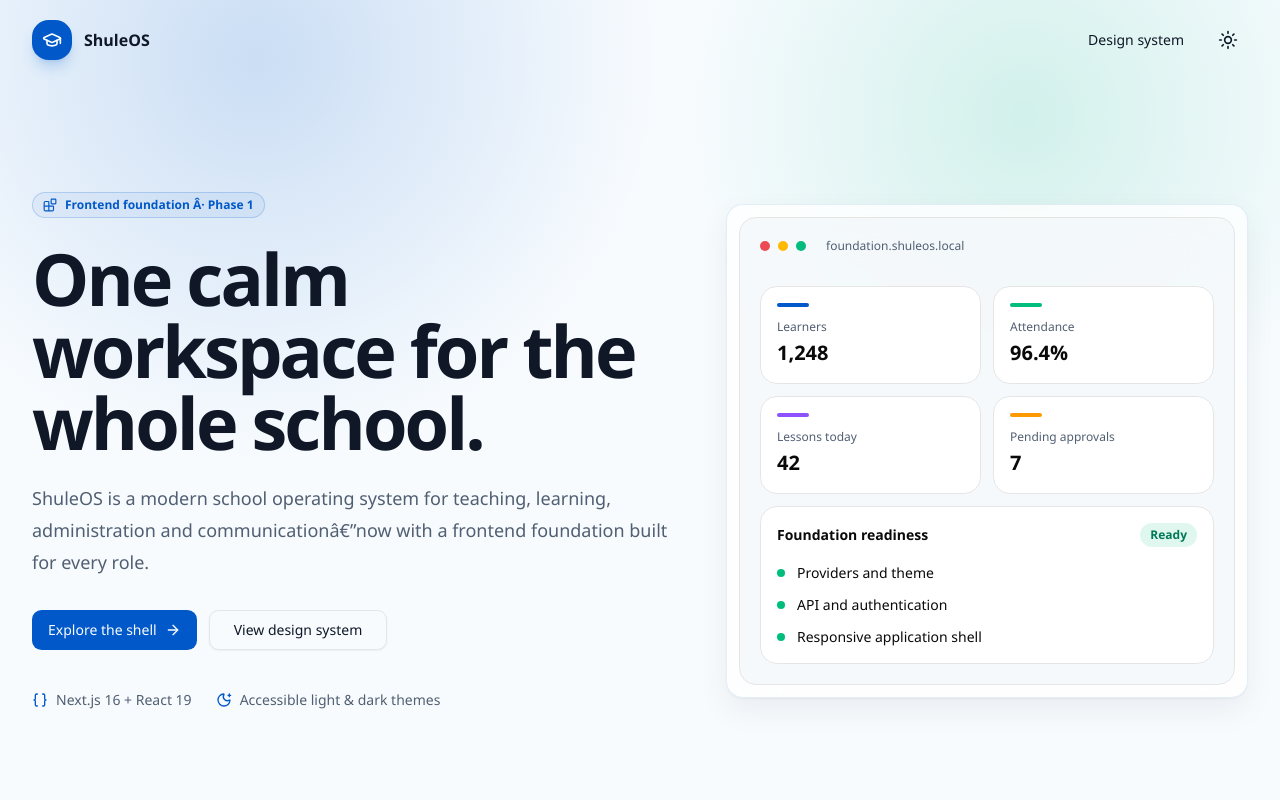
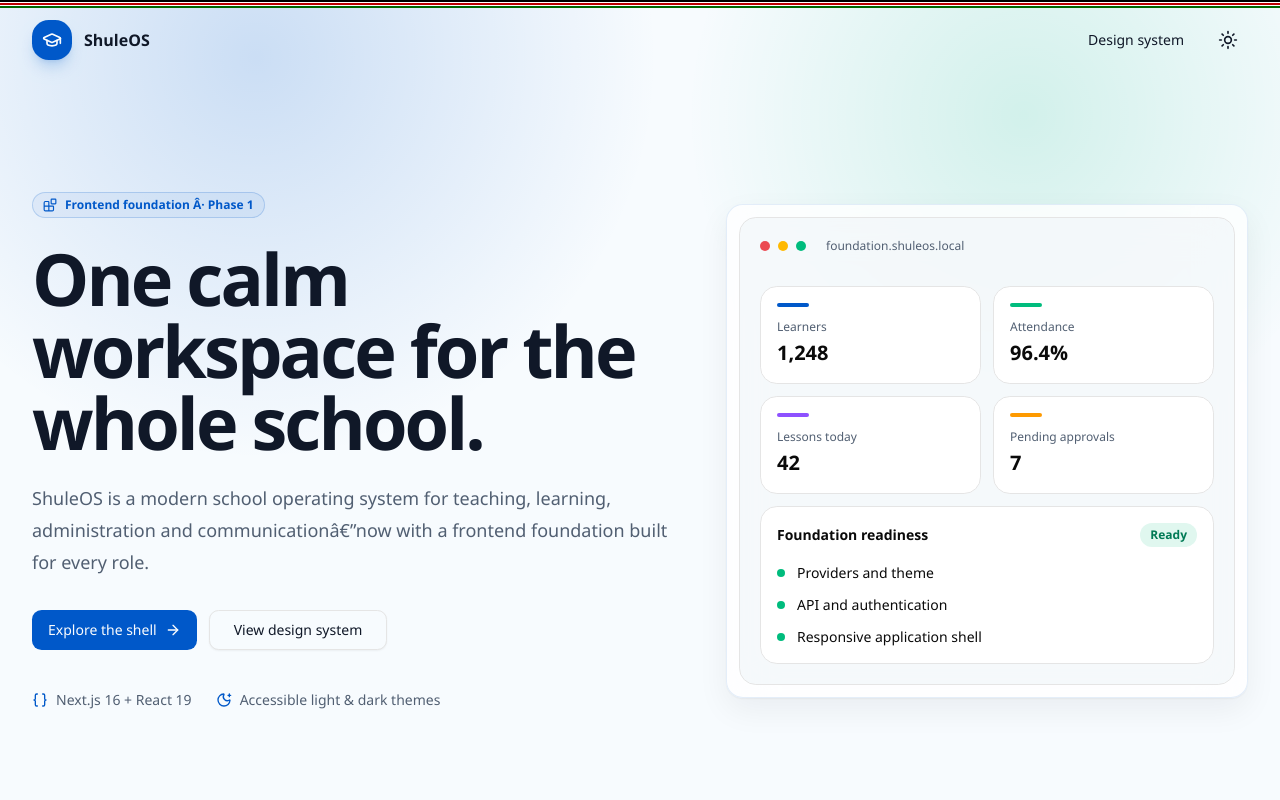
Before and after one commit to ken-OMO/shuleos-web, a Next.js app: page / in a window 1280 px wide. Shown: the top 800 px of the page. Built offline with nearby package versions, Linux system fonts and the light colour scheme; no server answers.

Commit message:
Add a Kenyan flag ribbon to ShuleOS

```diff
--- a/src/app/globals.css
+++ b/src/app/globals.css
@@ -151,3 +151,19 @@
     transition-duration: 0.01ms !important;
   }
 }
+
+.kenyan-flag-ribbon {
+  position: fixed;
+  inset: 0 0 auto;
+  z-index: 60;
+  height: 8px;
+  pointer-events: none;
+  background: linear-gradient(
+    to bottom,
+    #000 0 25%,
+    #fff 25% 37.5%,
+    #bb0000 37.5% 62.5%,
+    #fff 62.5% 75%,
+    #006600 75% 100%
+  );
+}
--- a/src/app/layout.tsx
+++ b/src/app/layout.tsx
@@ -19,6 +19,7 @@ export default function RootLayout({
   return (
     <html lang="en" suppressHydrationWarning className="h-full antialiased">
       <body className="min-h-full flex flex-col">
+        <div aria-hidden="true" className="kenyan-flag-ribbon" />
         <AppProvider>{children}</AppProvider>
       </body>
     </html>
```
